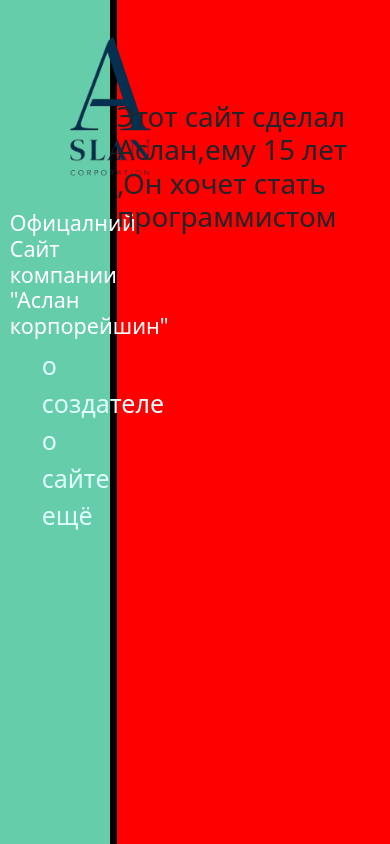
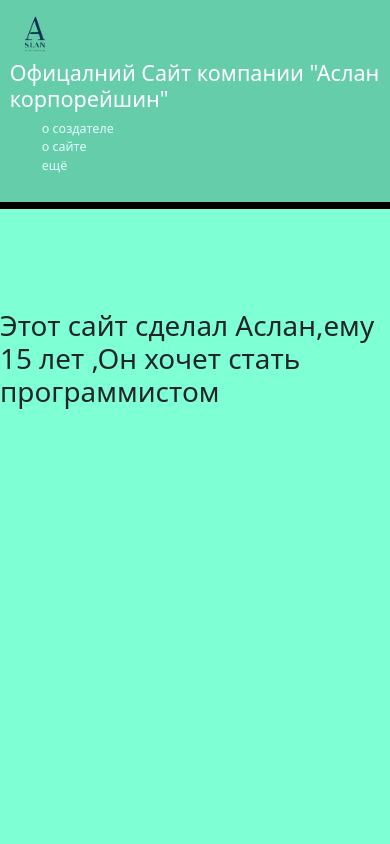
Before and after one commit to aslan878/1-django-app, a Django app: page / in a window 390 px wide. Run offline with Django 5.2, Linux system fonts and the light colour scheme.

```diff
--- a/main/static/main/css/main.css
+++ b/main/static/main/css/main.css
@@ -53,6 +53,21 @@ button {
 
 @media (max-width: 500px) {
     body {
-        background: red;
+        flex-direction: column;
+    }
+
+    aside {
+        width: 100%;
+        height: auto;
+        border-right: none;
+        border-bottom: 7px solid black;
+    }
+
+    aside ul li {
+        font-size: 12.5px;
+    }
+
+    aside img {
+    width: 50px;
     }
 }
```
Also changed, not shown: 1 other file.
